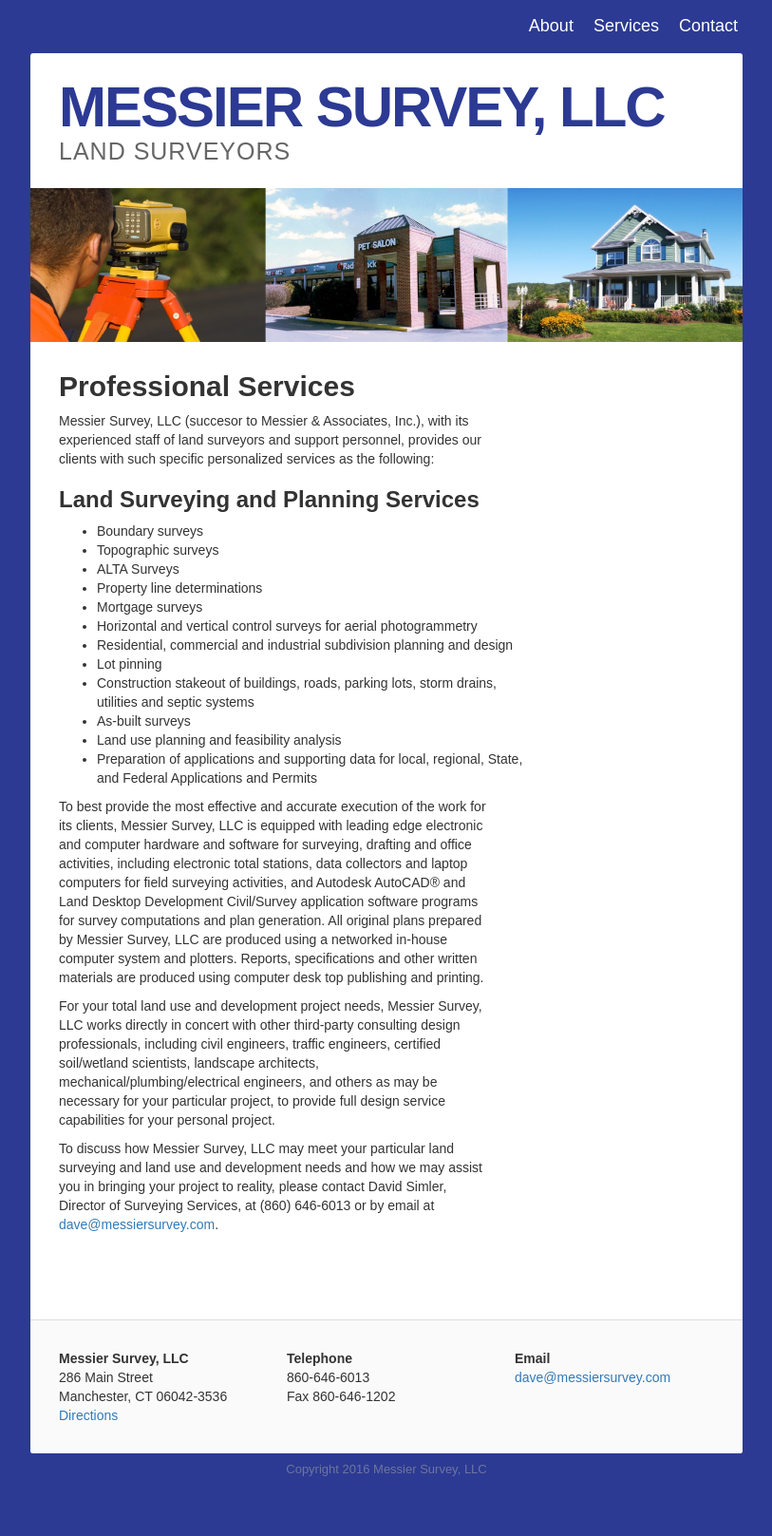
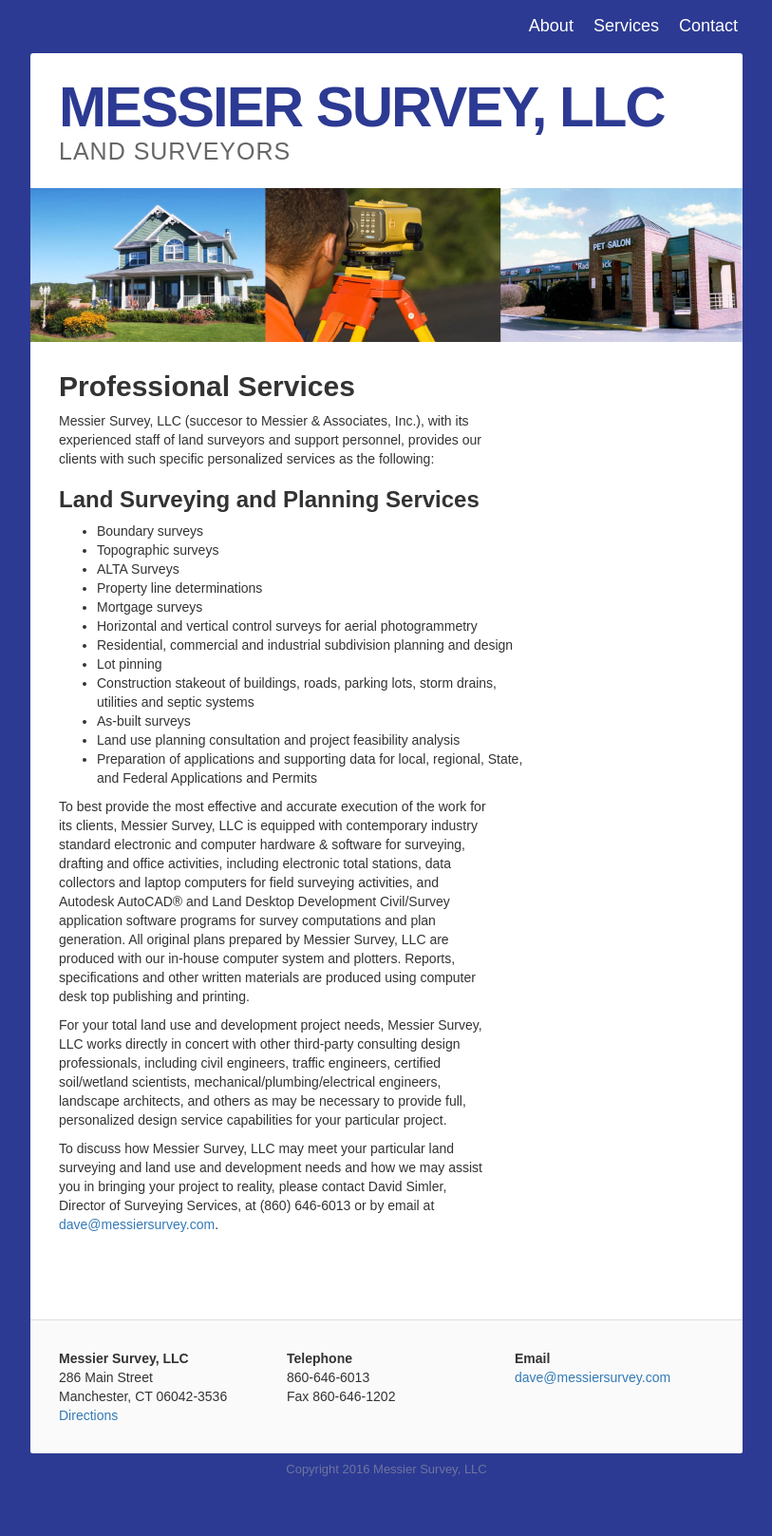
Before and after one commit to briannelson/messiersurvey, a Jekyll site: the page built from services/index.html, in a window 1280 px wide. Shown: the whole page at 95% size, without its empty margins (233-1046 px from the left). Built offline with Jekyll 4.4.1, drawn with Linux system fonts in a browser that asks for light colours; Markdown is read by kramdown in place of the engine named in the settings.

Commit message:
Make final edits to site

```diff
--- a/about/index.html
+++ b/about/index.html
@@ -9,10 +9,10 @@ title: About Us
 
 <h2>About Us</h2>
 
-<p><strong class="text-uppercase">{{ site.name }}</strong> is a full service professional Land Surveying firm providing personalized “hands-on” professional services to private and public clients in the residential, commercial, industrial, institutional and municipal sectors from its office headquarters in Manchester, Connecticut and its satellite office in Putnam, Connecticut.</p>
+<p><strong class="text-uppercase">{{ site.name }}</strong> is a full service professional Land Surveying firm providing personalized hands-on professional services to private and public clients in the residential, commercial, industrial, institutional and municipal sectors from its office headquarters in Manchester, CT.</p>
 
 <p>Extensive experience in land use planning and development has given the Firm excellent working expertise and knowledge in the areas of planning, zoning, site development, wetlands and drainage, environmental regulation, permitting and siting issues. A long-term continuing working relationship with a variety of local, State and Federal regulatory and support agencies and personnel enables the Firm to keep abreast of continually changing land use rules and regulations and development practices in order to meet the needs of each client on an individual basis, and represent them professionally in all matters before the various land use review and regulatory agencies and staff which may be necessary for their projects.</p>
 
-<p>{{ site.name }} is headed by Robert R. Messier, C.E., L.S., President and Managing Principal. The Firm is licensed by the State Department of Consumer Protection for corporate surveying and engineering practice in the State of Connecticut under License No. 0022, and is fully insured for general liability, automobile liability, worker's compensation and employers' liability, and professional liability.</p>
+<p>{{ site.name }} is headed by David A. Simler, L.S., Member and Director of Survey Services. The Firm is fully insured for general liability, automobile liability, worker's compensation and employers' liability.</p>
 
 <p>{{ site.name }} is an Equal Opportunity Employer.</p>
--- a/contact/index.html
+++ b/contact/index.html
@@ -7,7 +7,7 @@ title: Contact Us
   <iframe src="https://www.google.com/maps/embed?pb=!1m18!1m12!1m3!1d2975.062967441101!2d-72.52360490000002!3d41.783856600000014!2m3!1f0!2f0!3f0!3m2!1i1024!2i768!4f13.1!3m3!1m2!1s0x89e657868a3eb8c1%3A0x656fb503ae71b5da!2sMessier+%26+Associates+Inc!5e0!3m2!1sen!2sus!4v1443837876043" width="750" height="400" frameborder="0" style="border:0" allowfullscreen></iframe>
 </div>
 
-<h2>Contact Us</h2>
+<h2>Contact Information</h2>
 
 <div class="row">
   <div class="col-sm-6">
@@ -25,7 +25,7 @@ title: Contact Us
 </div>
 
 
-<h3>Key Personnel</h3>
+<h3>Primary Contact</h3>
 
 <p>
   <strong>David A. Simler, L.S.</strong><br>
--- a/index.html
+++ b/index.html
@@ -7,4 +7,4 @@ title: Home
   <img src="/assets/masthead.jpg" alt="" />
 </div>
 
-<p class="lead"><strong class="text-uppercase">{{ site.name }}</strong> (successor to Messier & Associates, Inc.) is a full service professional Land Surveying firm providing personalized “hands-on” professional services to private and public clients in the residential, commercial, industrial, institutional and municipal sectors from its office headquarters in Manchester, Connecticut.</p>
+<p class="lead"><strong class="text-uppercase">{{ site.name }}</strong> (successor to Messier & Associates, Inc.) is a full service professional Land Surveying firm providing personalized hands-on professional services to private and public clients in the residential, commercial, industrial, institutional and municipal sectors from its office headquarters in Manchester, Connecticut.</p>
--- a/services/index.html
+++ b/services/index.html
@@ -23,12 +23,12 @@ title: Services
   <li>Lot pinning</li>
   <li>Construction stakeout of buildings, roads, parking lots, storm drains, utilities and septic systems</li>
   <li>As-built surveys</li>
-  <li>Land use planning and feasibility analysis</li>
+  <li>Land use planning consultation and project feasibility analysis</li>
   <li>Preparation of applications and supporting data for local, regional, State, and Federal Applications and Permits</li>
 </ul>
 
-<p>To best provide the most effective and accurate execution of the work for its clients, {{ site.name }} is equipped with leading edge electronic and computer hardware and software for surveying, drafting and office activities, including electronic total stations, data collectors and laptop computers for field surveying activities, and Autodesk AutoCAD® and Land Desktop Development Civil/Survey application software programs for survey computations and plan generation.  All original plans prepared by {{ site.name }}  are produced using a networked in-house computer system and plotters.  Reports, specifications and other written materials are produced using computer desk top publishing and printing.</p>
+<p>To best provide the most effective and accurate execution of the work for its clients, {{ site.name }} is equipped with contemporary industry standard electronic and computer hardware &amp; software for surveying, drafting and office activities, including electronic total stations, data collectors and laptop computers for field surveying activities, and Autodesk AutoCAD® and Land Desktop Development Civil/Survey application software programs for survey computations and plan generation.  All original plans prepared by {{ site.name }}  are produced with our in-house computer system and plotters.  Reports, specifications and other written materials are produced using computer desk top publishing and printing.</p>
 
-<p>For your total land use and development project needs, {{ site.name }} works directly in concert with other third-party consulting design professionals, including civil engineers, traffic engineers, certified soil/wetland scientists, landscape architects, mechanical/plumbing/electrical engineers, and others as may be necessary for your particular project, to provide full design service capabilities for your personal project.</p>
+<p>For your total land use and development project needs, {{ site.name }} works directly in concert with other third-party consulting design professionals, including civil engineers, traffic engineers, certified soil/wetland scientists, mechanical/plumbing/electrical engineers, landscape architects, and others as may be necessary to provide full, personalized design service capabilities for your particular project. </p>
 
 <p>To discuss how {{ site.name }} may meet your particular land surveying and land use and development needs and how we may assist you in bringing your project to reality, please contact David Simler, Director of Surveying Services, at (860) 646-6013 or by email at <a href="mailto:dave@messiersurvey.com">dave@messiersurvey.com</a>.
```
Also changed, not shown: assets/masthead.jpg, 5 other files.
